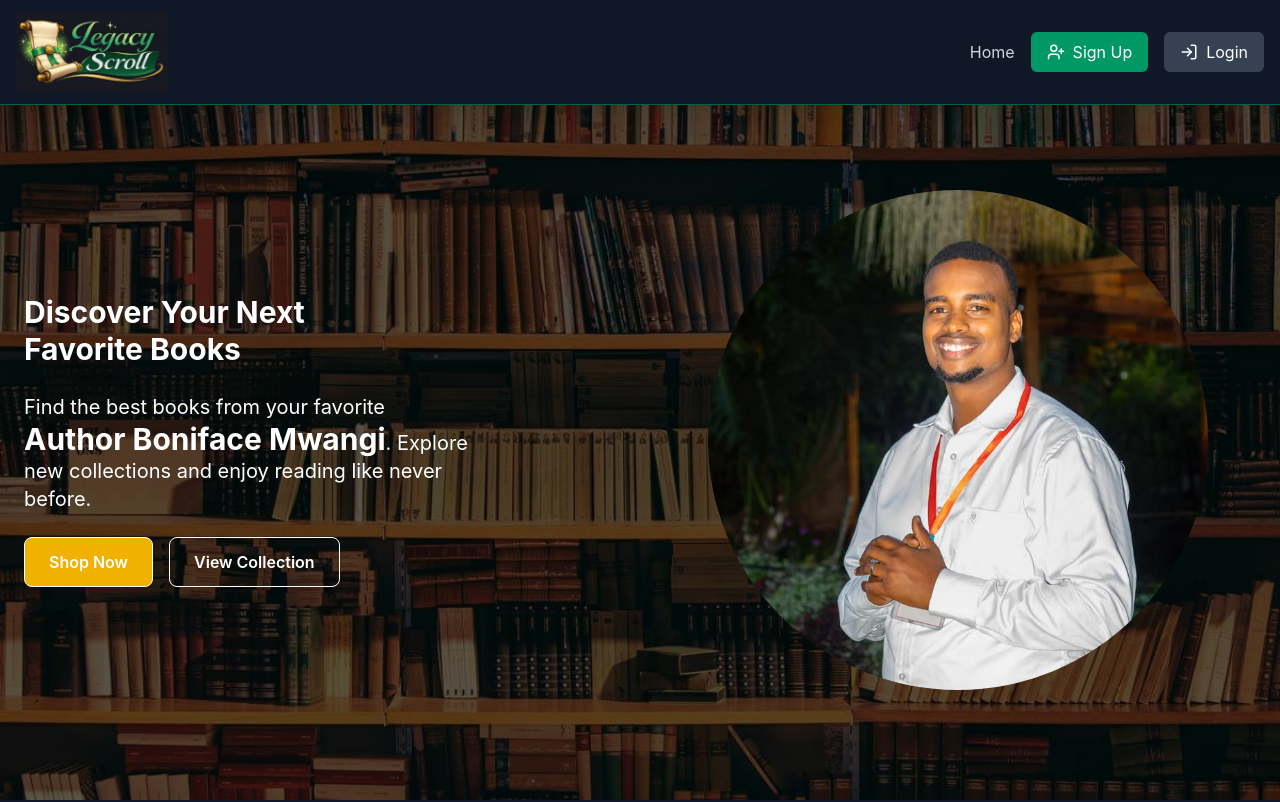
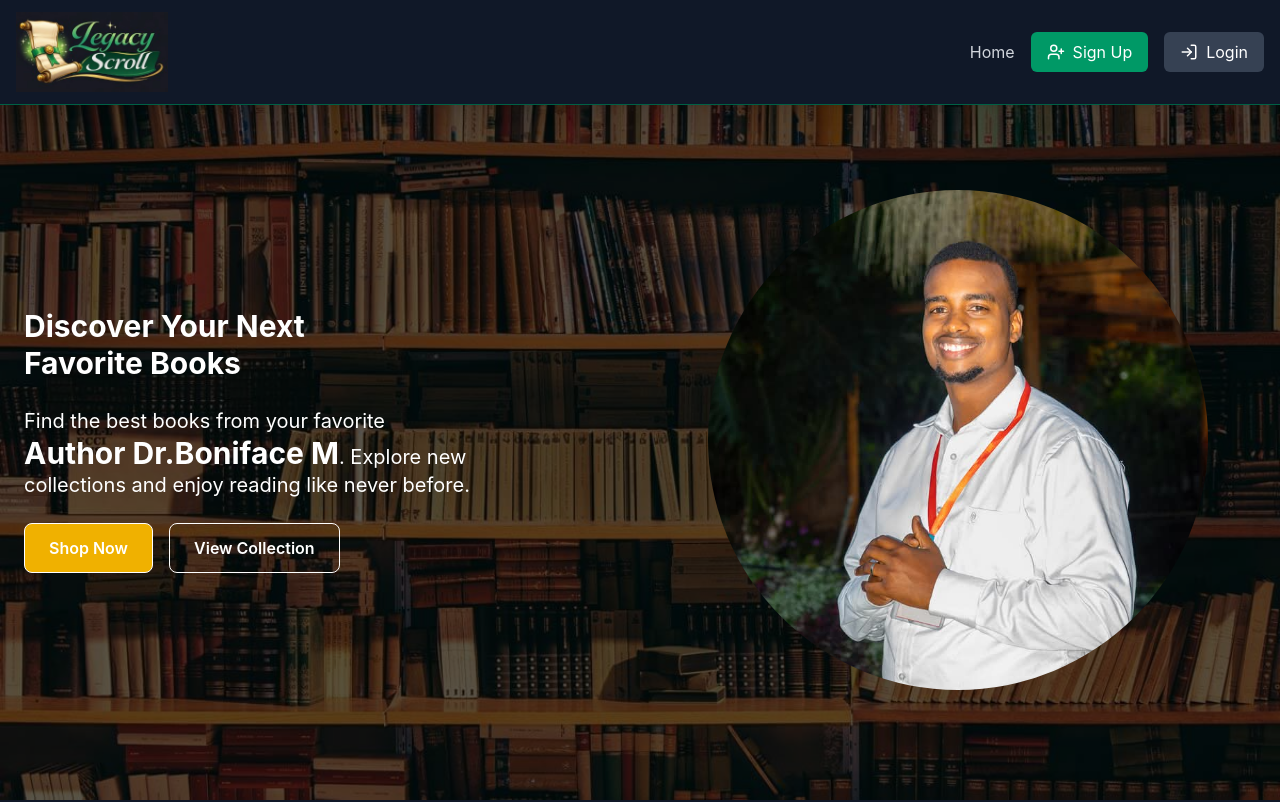
Before and after one commit to NileCoder211/library-ecommerce, a React app in the folder frontend/: page / in a window 1280 px wide. Shown: the top 802 px of the page. Built offline with nearby package versions, Linux system fonts and the light colour scheme; no server answers; the HTML template or start-up script is replaced by a standard one.

Commit message:
name changed

```diff
--- a/frontend/src/pages/HomePage.jsx
+++ b/frontend/src/pages/HomePage.jsx
@@ -52,7 +52,7 @@ export default function Hero() {
             <p className="text-xl max-w-md">
               Find the best books from your favorite{" "}
               <span className="font-bold text-3xl text-white">
-                Author Boniface Mwangi
+                Author Dr.Boniface M
               </span>
               . Explore new collections and enjoy reading like never before.
             </p>
```
